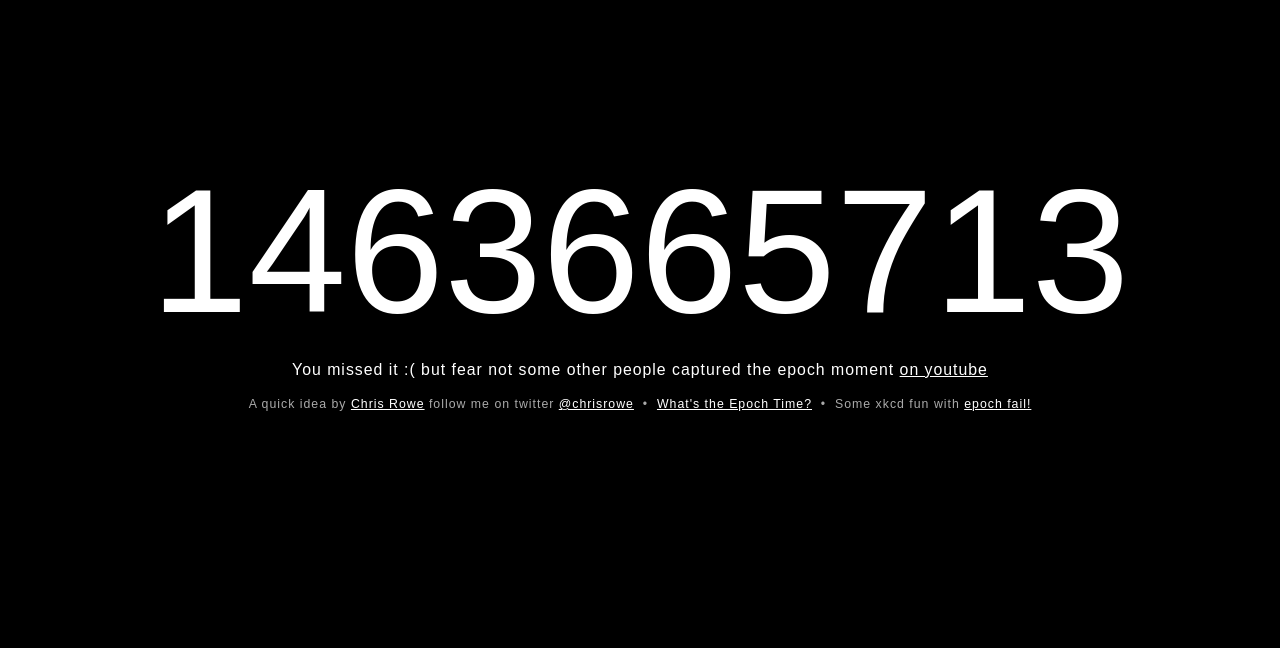
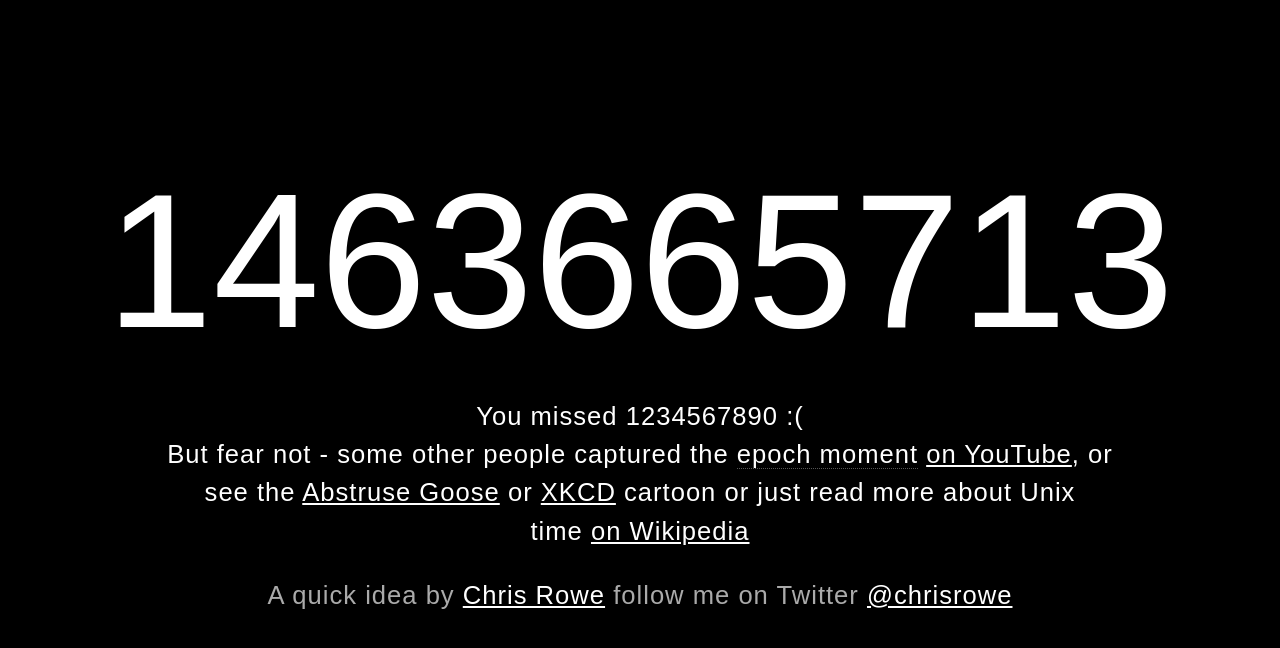
Before and after one commit to dag0310/coolepochcountdown, a PHP site: page / in a window 1280 px wide. Shown: the top 648 px of the page. Run offline with PHP 8.4, Linux system fonts and the light colour scheme; some libraries are stand-ins or nearby versions.

Commit message:
Bring this up to 2016 ish

```diff
--- a/public/index.php
+++ b/public/index.php
@@ -1,4 +1,4 @@
-<? $coolepoch = "1234567890"; ?><html><head><style type="text/css">body { background-color: #000;color: #fff;font-family:arial,helvetica;font-size:11em;text-align: center;}a{color: #fff;}#main {margin: 0px auto;margin-top: 150px;text-align:center;}.desc, .desc2{clear: both;font-size: 0.09em;line-height: 35px;letter-spacing: 1px;}.desc2{font-size: 0.07em;color: #aaa;}</style>
+<?php $coolepoch = "1234567890"; ?><html><head><style type="text/css">body { background-color: #000;color: #fff;font-family:arial,helvetica;text-align: center;}a{color: #fff;} #timer{font-size:15vw;} #main {margin: 0px auto;margin-top: 150px;text-align:center;}.desc, .desc2{clear: both;font-size:2vw;line-height: 35px;letter-spacing: 1px; max-width:75%; margin:0 auto; line-height:1.5em; margin-top:1em;}.desc2{color: #aaa;}.fun { border-bottom:1px dotted #555; cursor:help;}</style>
 <title>Countdown (actually up) to the UNIX Epoch time being <?=$coolepoch;?>!</title>
 <meta name="description" content="Come join us to watch the countdown (actually up) to the UNIX Epoch time being <?=$coolepoch;?> live on the internets!" />
 <meta name="keywords" content="epoch, countdown, <?=$coolepoch;?>, internets, meme, unix timestamp" />
@@ -16,9 +16,11 @@
 
 
 <body><div id="main"><span id="timer"><script>var d = new Date();var t = d.getTime();var o = t+"";document.write(o.substring(0,10));</script></span><br/>
-<span class="desc">You missed it :( but fear not some other people captured the epoch moment <a href='http://www.youtube.com/watch?v=z7Fl7qCO4Zo&feature=PlayList&p=22DBADA214858C7C&index=0&playnext=1'>on youtube</a> </span><br/>
-<span class="desc2">A quick idea by <a href='http://www.chrisrowe.net'>Chris Rowe</a> follow me on twitter <a href='http://www.twitter.com/chrisrowe'>@chrisrowe</a>
-&nbsp;&bull;&nbsp; <a href='http://en.wikipedia.org/wiki/Unix_time'>What's the Epoch Time?</a> &nbsp;&bull;&nbsp; Some xkcd <span class="fun">fun</span> with <a href='http://xkcd.com/376/'>epoch fail!</a></span><br/>
+<p class="desc">You missed 1234567890 :(<br>But fear not - some other people captured the <span class="fun">epoch moment</span> <a href='http://www.youtube.com/watch?v=z7Fl7qCO4Zo&feature=PlayList&p=22DBADA214858C7C&index=0&playnext=1'>on YouTube</a>, or see the <a href="http://abstrusegoose.com/116">Abstruse Goose</a> or <a href='http://xkcd.com/376/'>XKCD</a> cartoon or just read more about Unix time&nbsp;<a href='http://en.wikipedia.org/wiki/Unix_time'>on&nbsp;Wikipedia</a></p>
+
+<p class="desc2">A quick idea by <a href='http://www.chrisrowe.net'>Chris Rowe</a> follow me on Twitter <a href='http://www.twitter.com/chrisrowe'>@chrisrowe</a>
+</p>
+
 </div><div id="fireworks-template"><div id="fw" class="firework"></div><div id="fp" class="fireworkParticle"><img src="image/particles.gif" alt="" /></div></div><div id="fireContainer"></div>
 <script>
 soundManager.url='/soundmanager2.swf';
```
